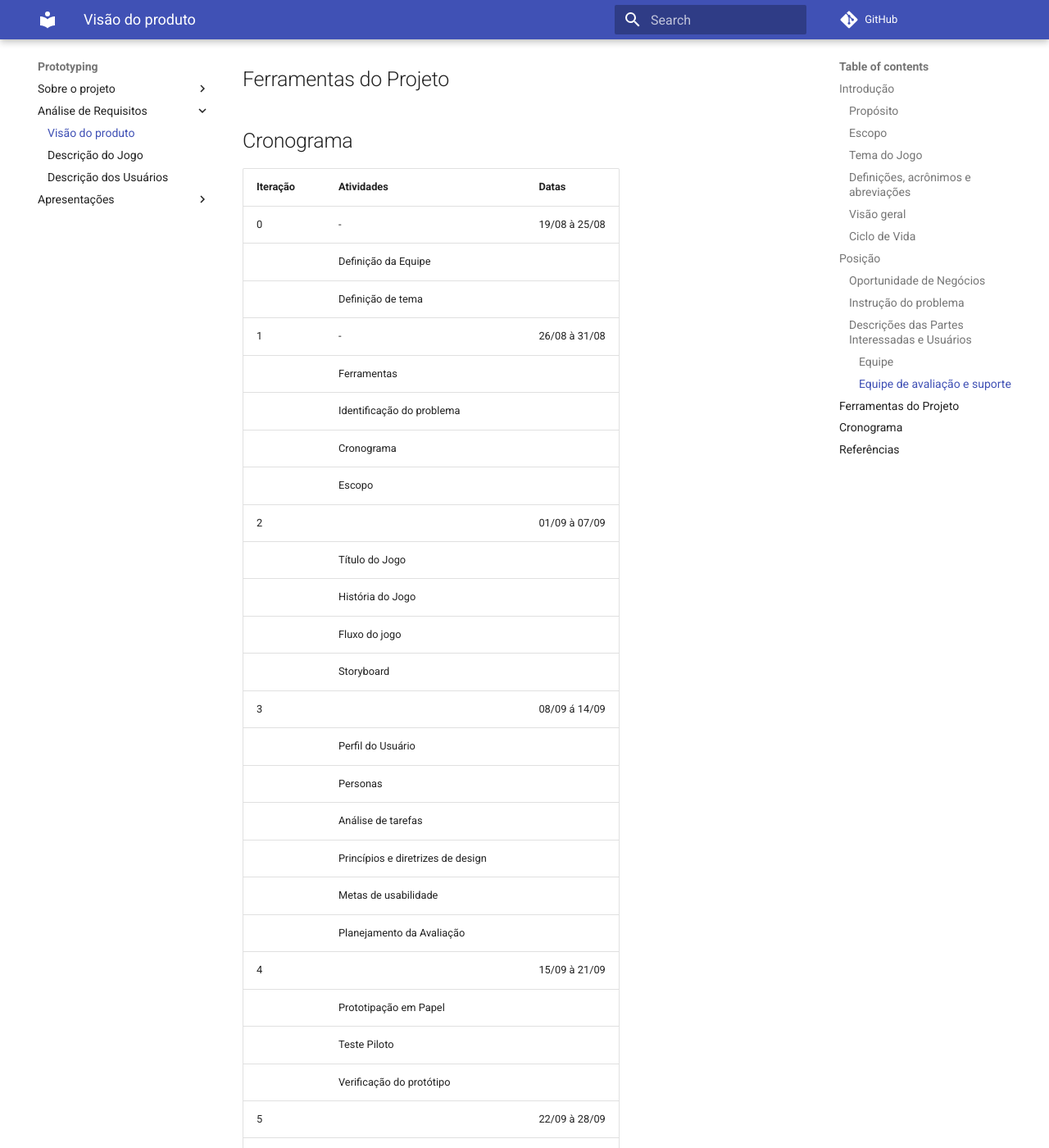
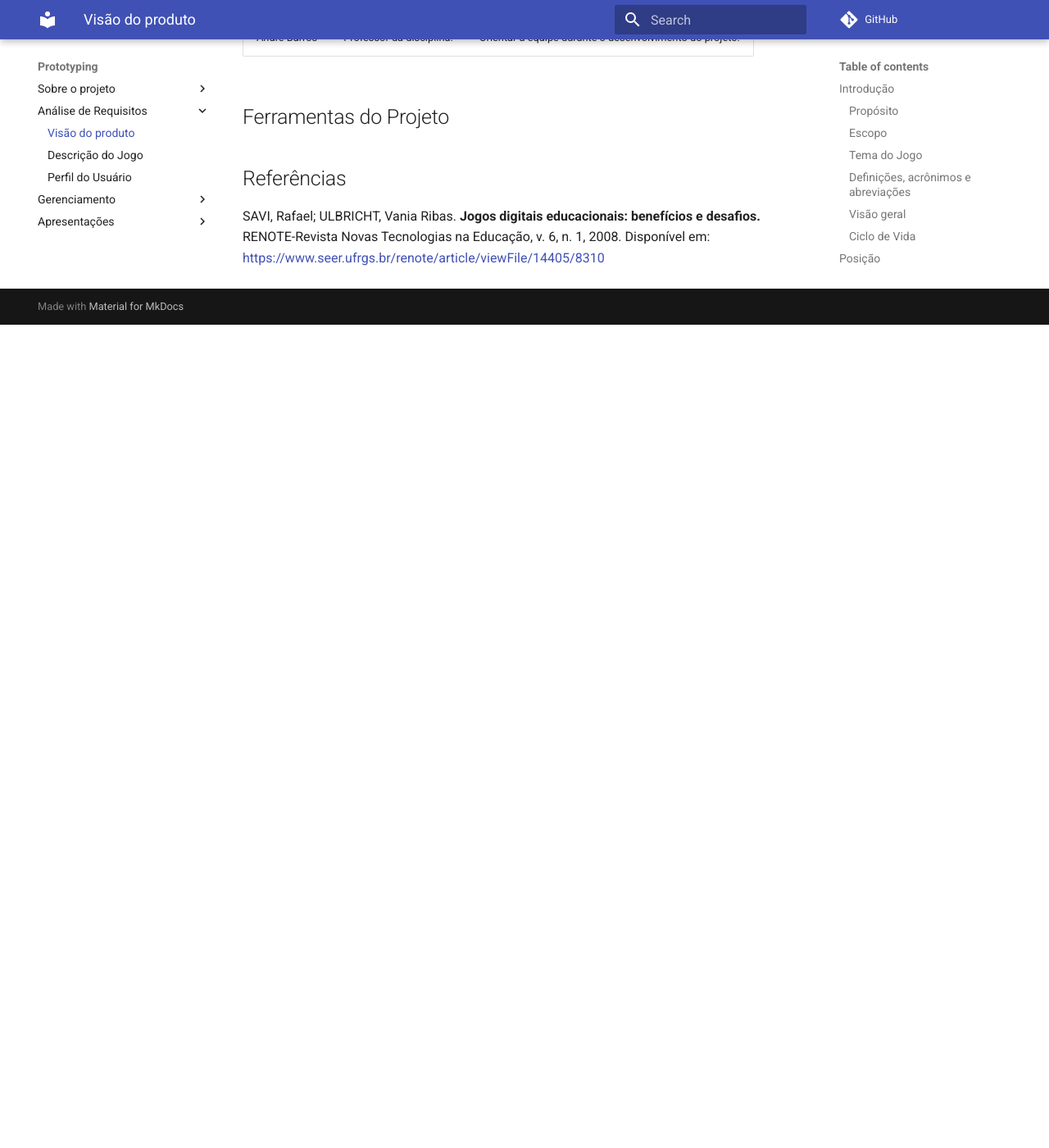
Before and after one commit to Design-de-Jogos/2020.1-ProtoGame, an MkDocs documentation site: the page built from docs/Visao.md, in a window 1280 px wide and 1400 px high, scrolled down 3365 px. Shown: the whole window at 82% size. Built offline with MkDocs 1.6.1 and Material for MkDocs 9.7.7, drawn with Linux system fonts in a browser that asks for light colours; comment, search, counter and statistics services are not loaded; after the commit the page ends 3761 px from its top, so only the background shows below that; some of the changed text lies outside the part shown.

Commit message:
Atualizando cronograma, Perfil de usuario, reunioes e visao

```diff
--- a/docs/Visao.md
+++ b/docs/Visao.md
@@ -81,44 +82,6 @@
 
 ## Ferramentas do Projeto
 
-## Cronograma
-
-Iteração | Atividades |Datas
------- | ------- | ------
-0 | -|19/08 à 25/08
- | Definição da Equipe |
- |Definição de tema |
-1 | - | 26/08 à 31/08
-| Ferramentas |
-|Identificação do problema |
-|Cronograma |
-| Escopo |
-2 | | 01/09 à 07/09
-|Título do Jogo |
-| História do Jogo |
-| Fluxo do jogo |
-| Storyboard |
-3 | | 08/09 á 14/09
-| Perfil do Usuário |
-| Personas |
-| Análise de tarefas |
-| Princípios e diretrizes de design |
-| Metas de usabilidade |
-| Planejamento da Avaliação |
-4 | | 15/09 à 21/09
-| Prototipação em Papel |
-| Teste Piloto |
-| Verificação do protótipo |
-5 | | 22/09 à 28/09
-| Verificação das metas de usabilidade |
-| Análise dos resultados |
-6 | | 29/09 à 05/10
-| Prototipação Alta fidelidade |
-| Testes de usabilidade |
-| Análise dos resultados |
-7 | | 06/10 à 12/10
-| Verificação de Artefatos |
-|Considerações finais |
 
 
 
--- a/mkdocs.yml
+++ b/mkdocs.yml
@@ -8,6 +8,9 @@
  - Análise de Requisitos:
    - Visão do produto: Visao.md
    - Descrição do Jogo: Descricao-jogo.md
-   - Descrição dos Usuários: Descricao-usuario.md
+   - Perfil do Usuário: Perfil-usuario.md
+ - Gerenciamento:
+   - Gerenciamento de tempo: Cronograma.md
+   - Reuniões: Reuniao.md
  - Apresentações:
    - Apresentações: Apresentacao.md
```
Also changed, not shown: other parts of docs/Visao.md (+3 -2 lines), docs/Cronograma.md (added, +47 -0 lines), docs/Perfil-usuario.md (renamed from docs/Descricao-usuario.md, +1 -1 lines), docs/Reuniao.md (added, +21 -0 lines).
